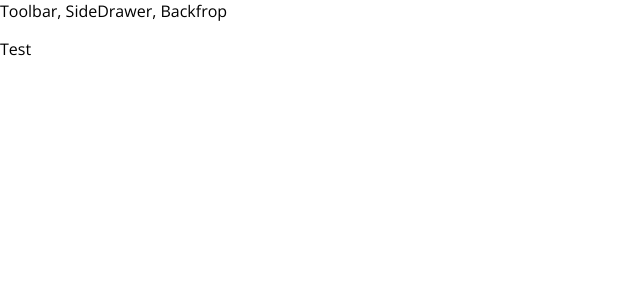
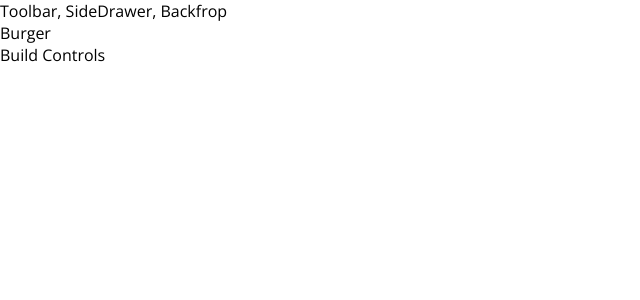
Before and after one commit to NicolasDesc/burger-builder, a React app: page / in a window 1280 px wide. Shown: the top 300 px of the page, without its empty margins (0-640 px from the left). Built offline with nearby package versions, Linux system fonts and the light colour scheme.

Commit message:
add burger builder file

```diff
--- a/src/App.js
+++ b/src/App.js
@@ -1,6 +1,7 @@
 import React, { Component } from 'react';
 
 import Layout from './components/Layout/Layout';
+import BurgerBuilder from './containers/BurgerBuilder/BurgerBuilder';
 
 class App extends Component {
 
@@ -8,7 +9,7 @@
     return (
       <div>
         <Layout>
-          <p>Test</p>
+          <BurgerBuilder />
         </Layout>
       </div>
     );
--- /dev/null
+++ b/src/containers/BurgerBuilder/BurgerBuilder.js
@@ -0,0 +1,16 @@
+import React, { Component } from "react";
+
+import Aux from "../../hoc/Aux";
+
+class BurgerBuilder extends Component {
+    render() {
+        return (
+            <Aux>
+                <div>Burger</div>
+                <div>Build Controls</div>
+            </Aux>
+        );
+    }
+}
+
+export default BurgerBuilder;
```
